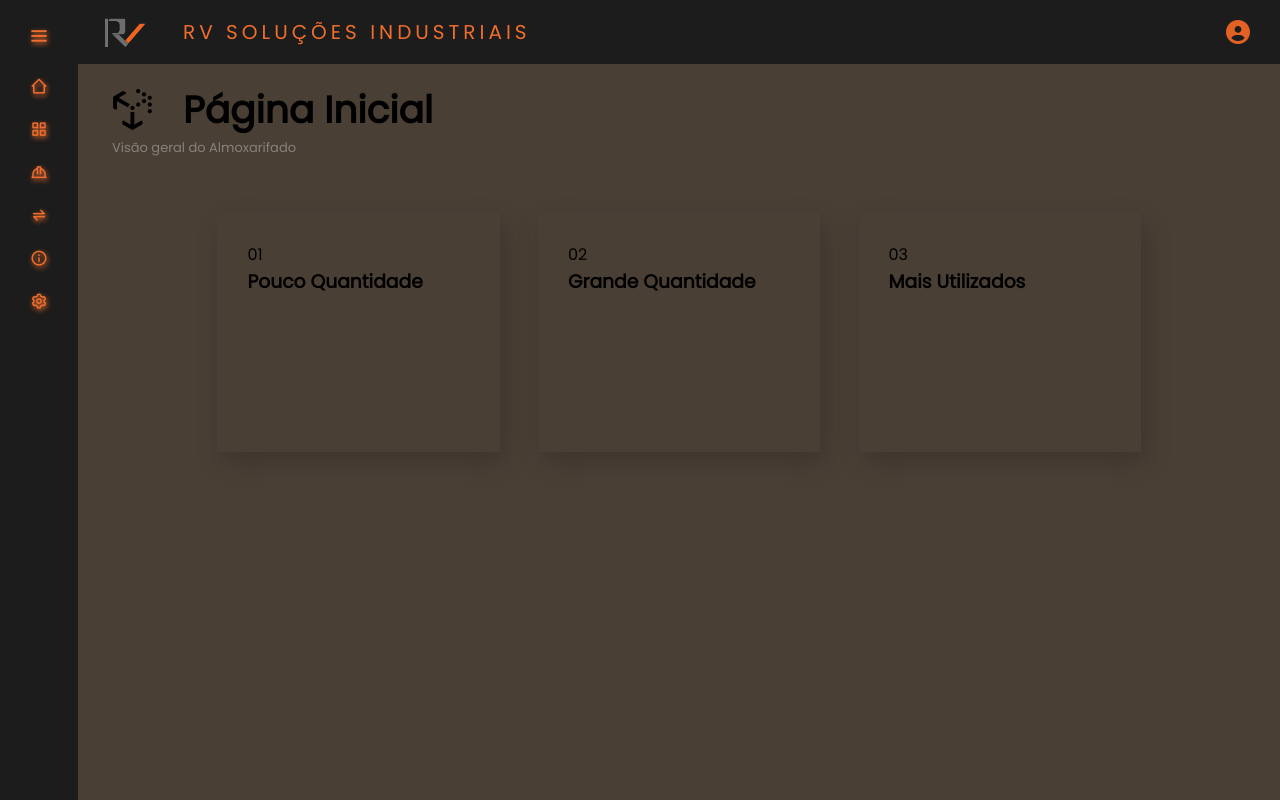
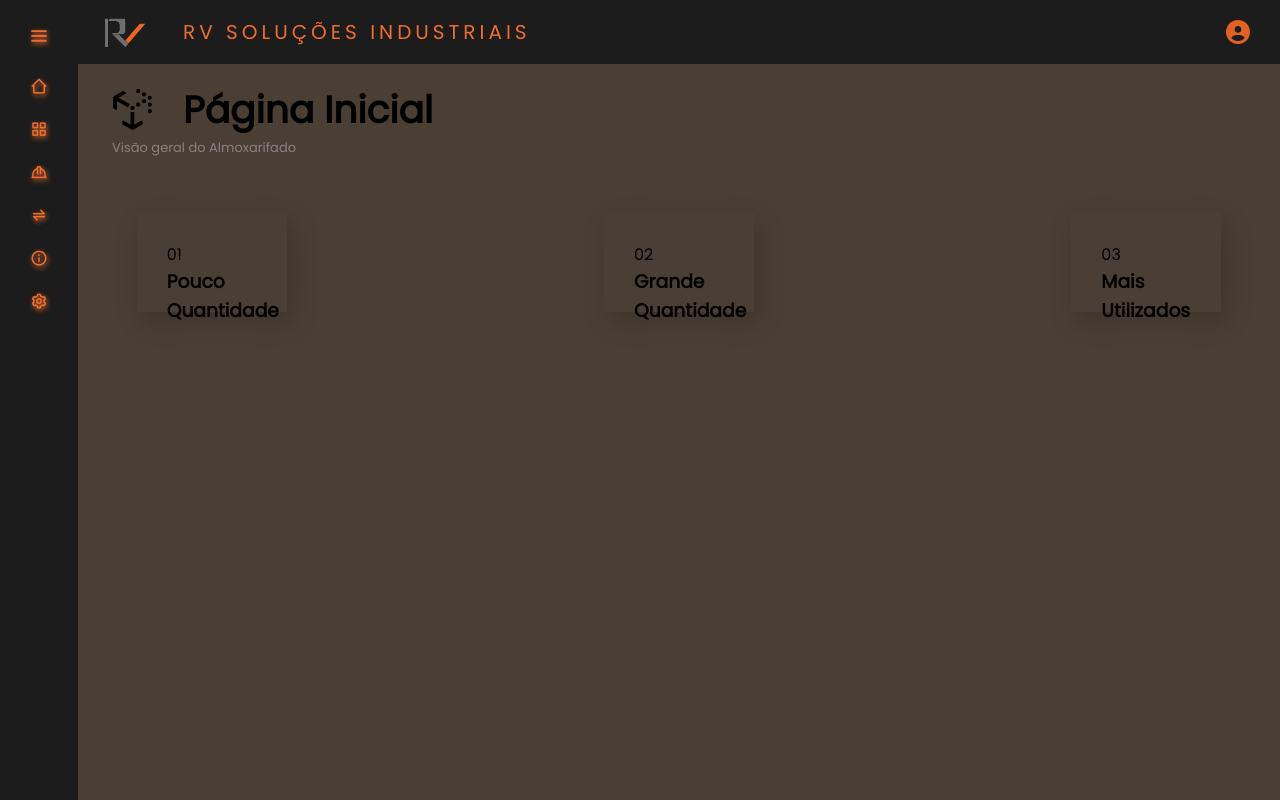
Before and after one commit to GustavoBoing/projeto-tcc, a PHP site: page /telas/index.php in a window 1280 px wide. Run offline with PHP 8.4, Linux system fonts and the light colour scheme.

Commit message:
Mudança no style index

```diff
--- a/css/styleIndex.css
+++ b/css/styleIndex.css
@@ -29,15 +29,15 @@
     display: flex;
     flex-direction: row;
     justify-content: space-between;
-    margin: 3% 10%;
+    margin: 3% 3%;
 }
 
 .boxes .box {
     display: flex;
     flex-direction: column;
     text-align: left;
-    width: 50vh;
-    height: 30vh;
+    width: 150px;
+    height: 70px;
     padding: 2% 3% 10% 3%;
     /* border-radius: 10px; */
     margin: 0 2% 0 2%;
```
